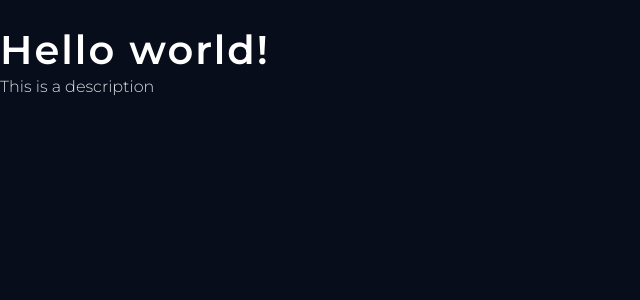
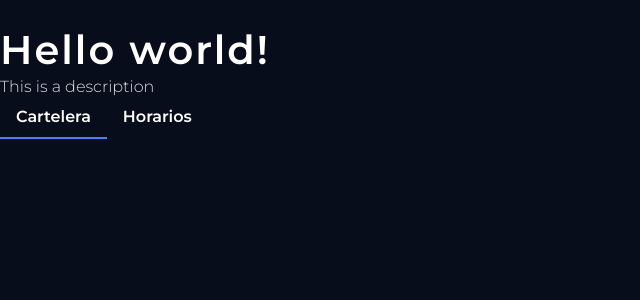
Before and after one commit to jmoraia/cinepolis-mcp, a Next.js app: page / in a window 1280 px wide. Shown: the top 300 px of the page, without its empty margins (0-640 px from the left). Built offline with nearby package versions, Linux system fonts and the light colour scheme.

Commit message:
Add Tab item component

```diff
--- a/package.json
+++ b/package.json
@@ -9,6 +9,7 @@
   },
   "dependencies": {
     "@tokens-studio/sd-transforms": "^2.0.3",
+    "clsx": "^2.1.1",
     "next": "16.1.0",
     "react": "19.2.3",
     "react-dom": "19.2.3",
--- /dev/null
+++ b/src/app/components/Pages/MoviesPage.jsx
@@ -0,0 +1,10 @@
+import TabItem from "../TabItem/Tabitem"
+
+const MoviesPage = () => (
+  <main>
+    <TabItem isActive>Cartelera</TabItem>
+    <TabItem>Horarios</TabItem>
+  </main>
+)
+
+export default MoviesPage
--- /dev/null
+++ b/src/app/components/TabItem/TabItem.module.scss
@@ -0,0 +1,12 @@
+.tab-item {
+  display: inline-flex;
+  padding: var(--eds-spacing-spacing-200) var(--eds-spacing-spacing-400);
+  justify-content: center;
+  align-items: center;
+  color: var(--eds-color-text-content-prominent);
+  font-weight: 600;
+
+  &.is-active {
+    border-bottom: var(--eds-border-width-large) solid var(--eds-color-border-action-brand);
+  }
+}
--- /dev/null
+++ b/src/app/components/TabItem/Tabitem.jsx
@@ -0,0 +1,8 @@
+import s from './TabItem.module.scss'
+import { clsx } from 'clsx'
+
+const TabItem = ({children, isActive}) => (
+    <button className={clsx(s?.['tab-item'], isActive && s?.['is-active'])}>{children}</button>
+)
+
+export default TabItem
--- a/src/app/page.js
+++ b/src/app/page.js
@@ -1,4 +1,5 @@
 import Image from "next/image";
+import MoviesPage from "./components/Pages/MoviesPage";
 
 export default function Home() {
   return (
@@ -7,6 +8,7 @@ export default function Home() {
         <h1>Hello world!</h1>
         <p>This is a description</p>
       </main>
+      <MoviesPage />
     </div>
   );
 }
--- a/src/styles/reset/_reset.scss
+++ b/src/styles/reset/_reset.scss
@@ -22,6 +22,10 @@
 
     :where(p) {
       text-wrap : pretty;
+    }
+
+    button {
+      all: unset;
     }
 
     img {
```
Also changed, not shown: 1 other file (tests, documents, lock files or other folders).
